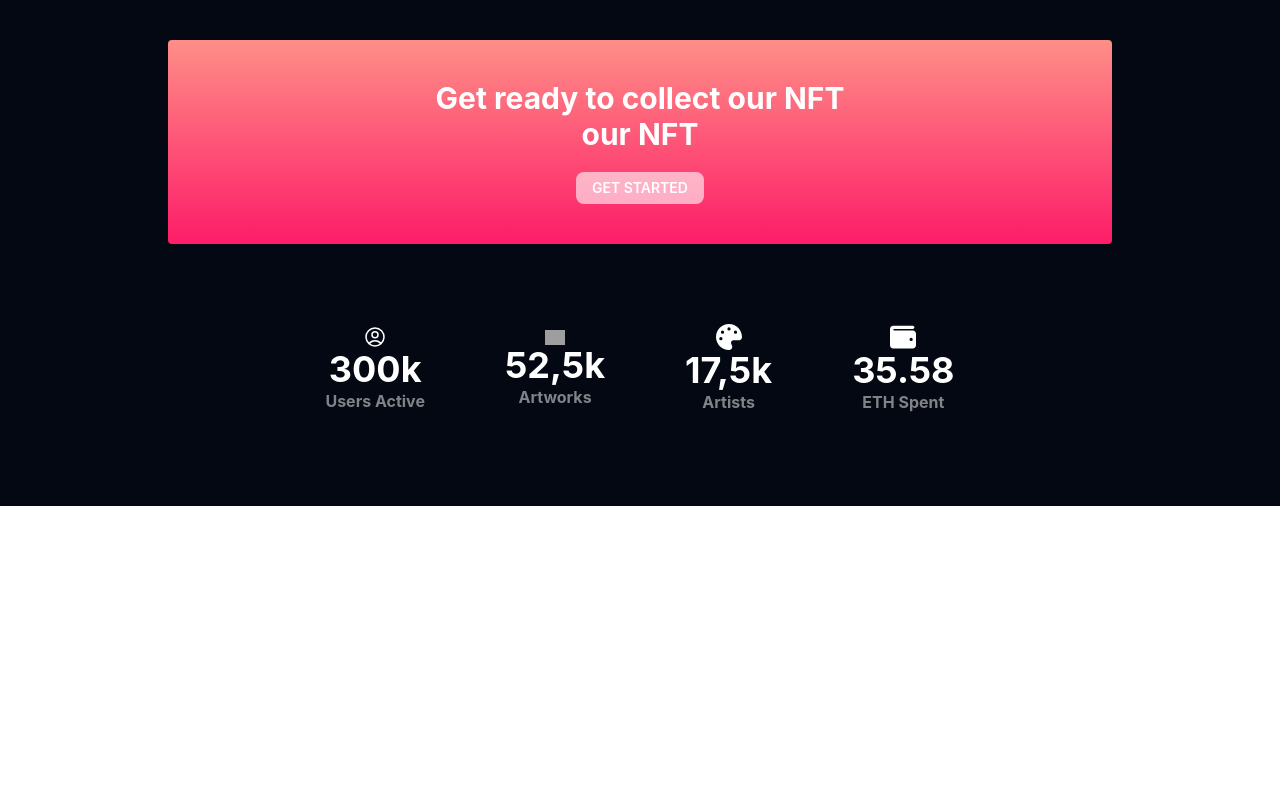
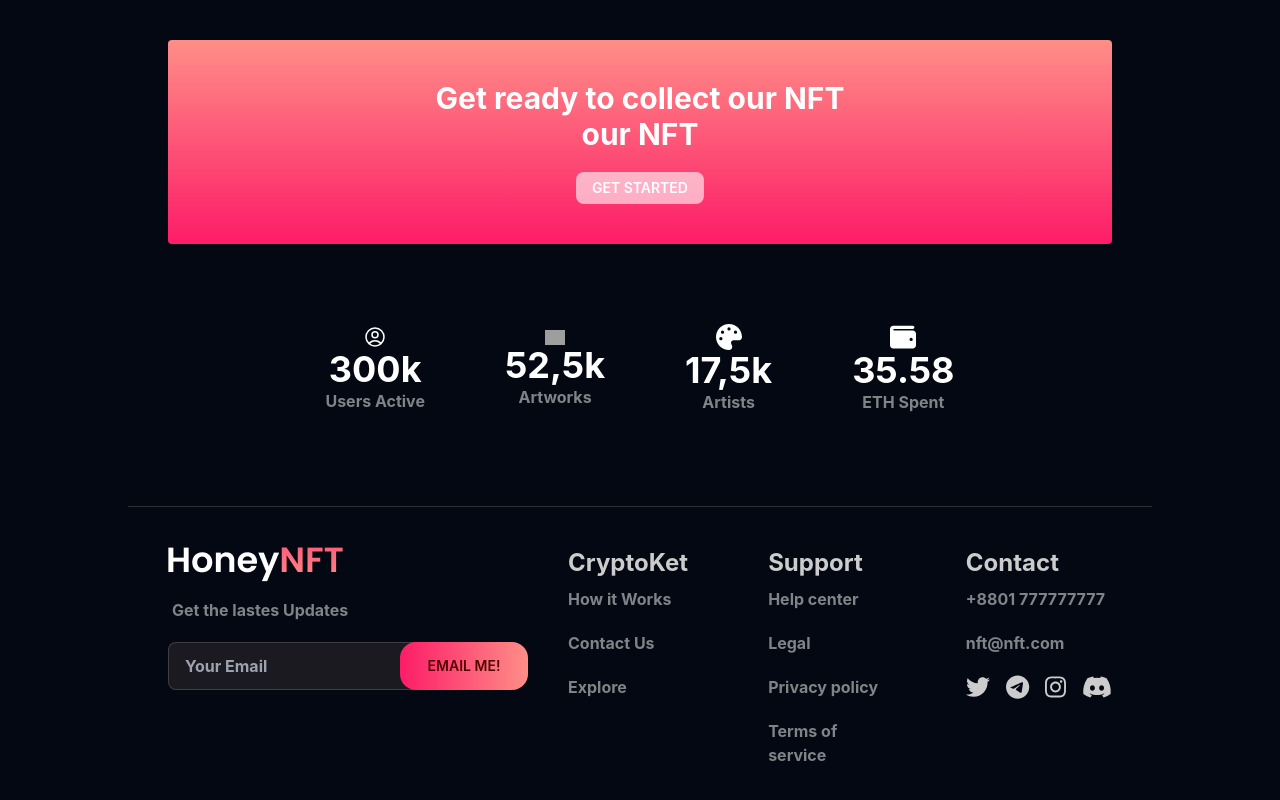
Before and after one commit to rumanak21/Honey-NFT, a React (Create React App) app: page / in a window 1280 px wide. Shown: the part 4511-5311 px from the top of the page. Before the commit the page ends 5017 px from the top, so only its background shows below. Built offline with nearby package versions, Linux system fonts and the light colour scheme; grey boxes are pictures that could not be loaded.

Commit message:
Footer design Completed

```diff
--- a/package.json
+++ b/package.json
@@ -4,6 +4,7 @@
   "private": true,
   "dependencies": {
     "@fortawesome/fontawesome-svg-core": "^6.3.0",
+    "@fortawesome/free-brands-svg-icons": "^6.3.0",
     "@fortawesome/free-regular-svg-icons": "^6.3.0",
     "@fortawesome/free-solid-svg-icons": "^6.3.0",
     "@fortawesome/react-fontawesome": "^0.2.0",
--- /dev/null
+++ b/src/pages/Home/Footer.js
@@ -0,0 +1,82 @@
+import {
+    faDiscord,
+    faInstagram,
+    faTelegram,
+    faTwitter
+} from "@fortawesome/free-brands-svg-icons";
+import { FontAwesomeIcon } from "@fortawesome/react-fontawesome";
+import React from "react";
+import logo from "./../../img/HoneyNFT.png";
+
+const Footer = () => {
+  return (
+    <footer className=" footer p-10 gap-20 text-base-content border-t border-b border-[#2D2E36] ">
+      <div>
+        <span className="">
+          <img src={logo} alt="NFT Logo" />
+        </span>
+        <div className="form-control w-80">
+          <label className="label">
+            <span className="label-text text-base font-bold mb-3 text-[#818388] ">
+              Get the lastes Updates
+            </span>
+          </label>
+          <div className="relative">
+            <input
+              type="email"
+              placeholder="Your Email"
+              className="input input-bordered w-full h-15 pr-16 text-base mb-3 bg-[#1B1A21] text-[#818388] font-bold "
+            />
+            <button className="btn btn-secondary bg-gradient-to-r border-none from-primary to-secondary absolute top-0 -right-10 rounded-2xl w-32 h-10 ">
+              Email Me!
+            </button>
+          </div>
+        </div>
+      </div>
+      <div>
+        <span className="text-2xl font-bold ">CryptoKet</span>
+        <a className="text-base font-bold mb-3 text-[#818388]  link link-hover">
+          How it Works
+        </a>
+        <a className="text-base font-bold mb-3 text-[#818388]  link link-hover">
+          Contact Us
+        </a>
+        <a className="text-base font-bold mb-3 text-[#818388]  link link-hover">
+          Explore
+        </a>
+      </div>
+      <div>
+        <span className="text-2xl font-bold ">Support</span>
+        <a className="text-base font-bold mb-3 text-[#818388]  link link-hover">
+          Help center
+        </a>
+        <a className="text-base font-bold mb-3 text-[#818388]  link link-hover">
+          Legal
+        </a>
+        <a className="text-base font-bold mb-3 text-[#818388]  link link-hover">
+          Privacy policy
+        </a>
+        <a className="text-base font-bold mb-3 text-[#818388]  link link-hover">
+          Terms of service
+        </a>
+      </div>
+      <div>
+        <span className="text-2xl font-bold ">Contact</span>
+        <a className="text-base font-bold mb-3 text-[#818388]  link link-hover">
+          +8801 777777777
+        </a>
+        <a className="text-base font-bold mb-3 text-[#818388]  link link-hover">
+          nft@nft.com
+        </a>
+        <div className="flex gap-4 ">
+          <FontAwesomeIcon className="text-2xl" icon={faTwitter} />
+          <FontAwesomeIcon className="text-2xl" icon={faTelegram} />
+          <FontAwesomeIcon className="text-2xl" icon={faInstagram} />
+          <FontAwesomeIcon className="text-2xl" icon={faDiscord} />
+        </div>
+      </div>
+    </footer>
+  );
+};
+
+export default Footer;
--- a/src/pages/Home/Home.js
+++ b/src/pages/Home/Home.js
@@ -3,6 +3,7 @@ import AboutSection from "./AboutSection";
 import BrandingSection from "./BrandingSection";
 import CollectNFT from "./CollectNFT";
 import CreatorPage from "./CreatorPage";
+import Footer from "./Footer";
 import HerroSection from "./HerroSection";
 import HotBidsSection from "./HotBidsSection";
 import MoreNFT from "./MoreNFT";
@@ -23,6 +24,7 @@ const Home = () => {
     <QuestionSection></QuestionSection>
     <CollectNFT/>
     <SummarySection/>
+    <Footer/>
     </div>
   );
 };
```
Also changed, not shown: 1 other file (tests, documents, lock files or other folders).
